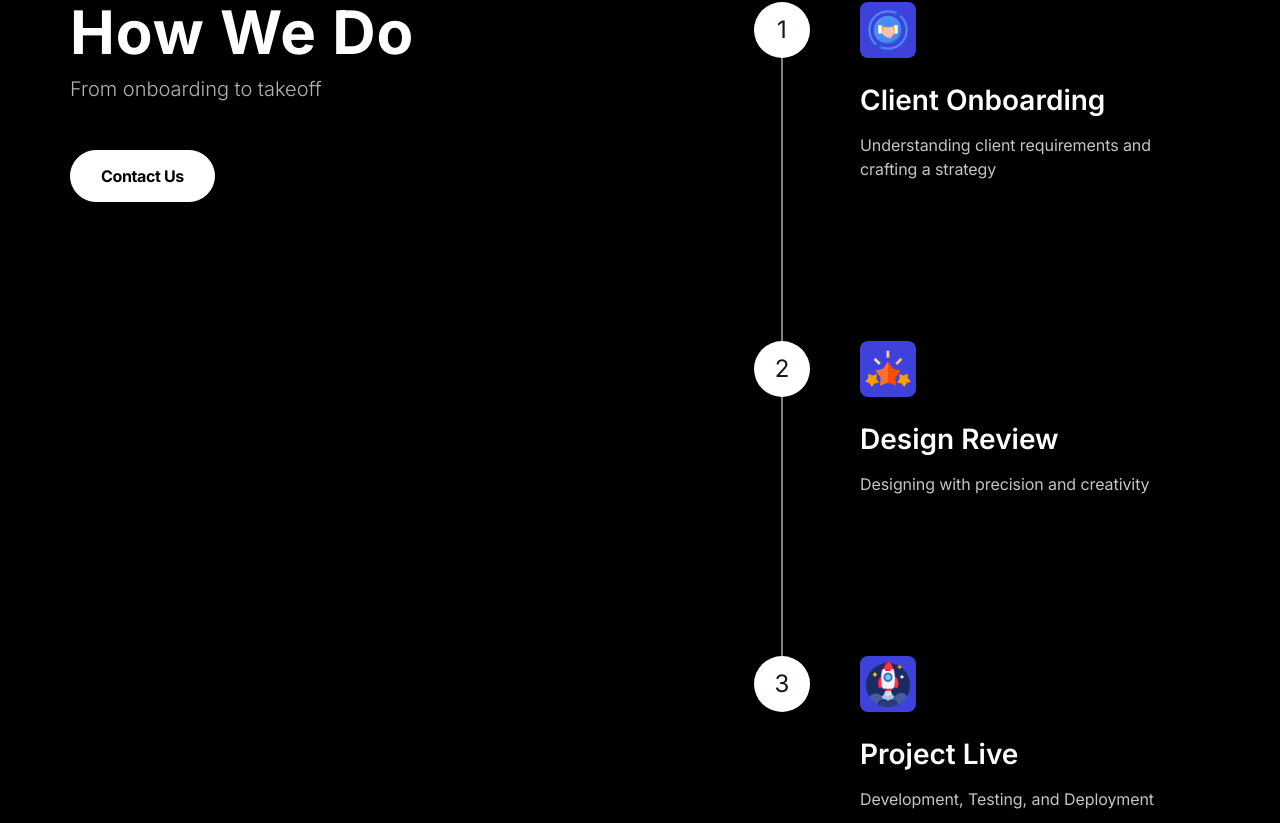
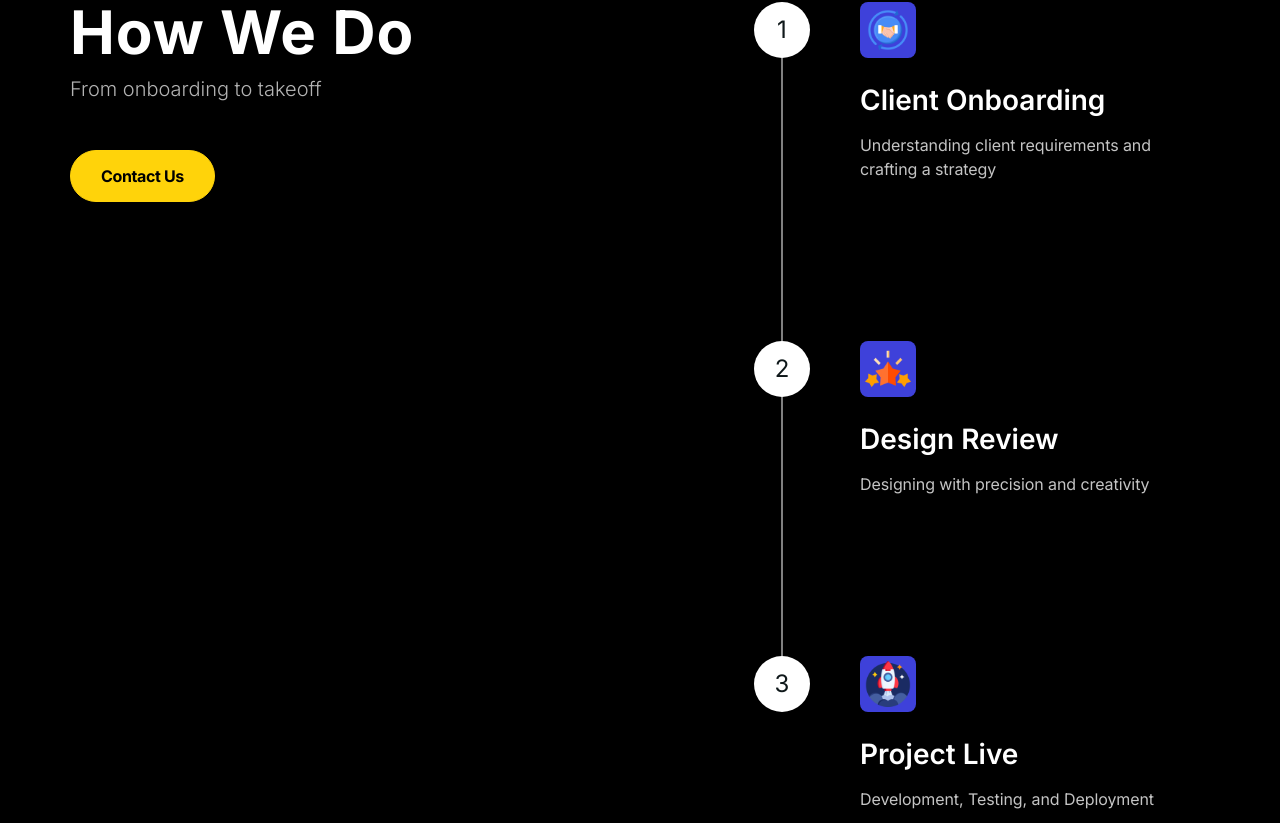
Before and after one commit to nadimpallibhargav/talzie, a React (Vite) app: page / in a window 1280 px wide. Shown: the part 3557-4380 px from the top of the page. Built offline with nearby package versions, Linux system fonts and the light colour scheme; a web font is replaced by a local one.

Commit message:
button color

```diff
--- a/src/global.scss
+++ b/src/global.scss
@@ -43,9 +43,9 @@ input[type='submit'] {
     letter-spacing: -0.37px;
     line-height: 1;
     border-radius: 28px;
-    background-color: $color-white-0;
+    background-color: $color-yellow-0;
     color: $color-black-0;
-    border: 1px solid $color-white-0;
+    border: 1px solid $color-yellow-0;
     display: inline-flex;
     justify-content: center;
     cursor: pointer;
--- a/src/variable.scss
+++ b/src/variable.scss
@@ -8,6 +8,8 @@ $color-white-0: #ffffff;
 $color-white-1: #c4c4c4;
 
 $color-blue-0: #3e41da;
+
+$color-yellow-0: #ffd30a;
 
 %align-center {
     display: flex;
```
